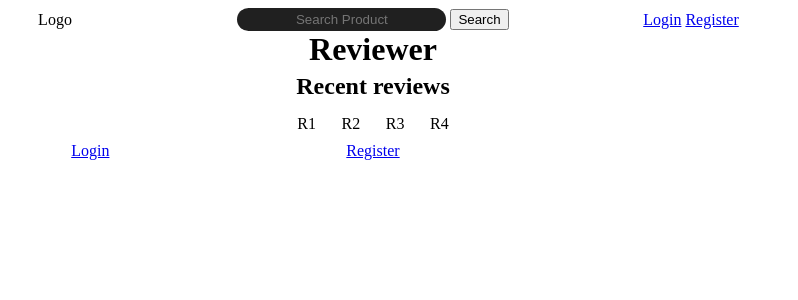
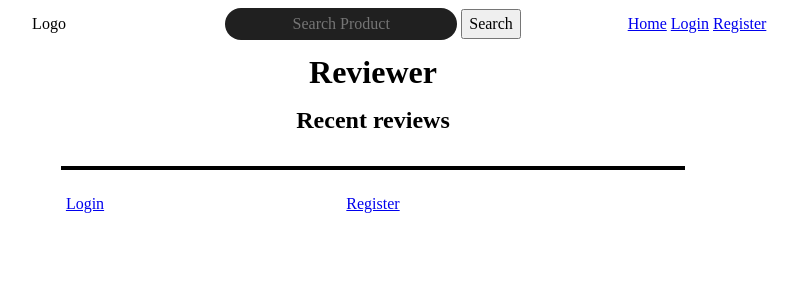
Before and after one commit to NxtPerfect/Reviewerer, a PHP site: page /src/home.php in a window 1280 px wide. Shown: the top 300 px of the page, without its empty margins (267-1065 px from the left). Run offline with PHP 8.4, Linux system fonts and the light colour scheme; data that the repository does not hold is empty.

Commit message:
Dodana opcja wyszukania oraz strona z wynikami
dodana strona rejestracji
dodany css
rozbicie nagłówka i stopki na oddzielne pliki

```diff
--- a/css/style.css
+++ b/css/style.css
@@ -1,3 +1,72 @@
+/*
+  1. Use a more-intuitive box-sizing model.
+*/
+*,
+*::before,
+*::after {
+  box-sizing: border-box;
+}
+
+/*
+  2. Remove default margin
+*/
+* {
+  margin: 0;
+}
+
+/*
+  Typographic tweaks!
+  3. Add accessible line-height
+  4. Improve text rendering
+*/
+body {
+  line-height: 1.5;
+  -webkit-font-smoothing: antialiased;
+}
+
+/*
+  5. Improve media defaults
+*/
+img,
+picture,
+video,
+canvas,
+svg {
+  display: block;
+  max-width: 100%;
+}
+
+/*
+  6. Remove built-in form typography styles
+*/
+input,
+button,
+textarea,
+select {
+  font: inherit;
+}
+
+/*
+  7. Avoid text overflows
+*/
+p,
+h1,
+h2,
+h3,
+h4,
+h5,
+h6 {
+  overflow-wrap: break-word;
+}
+
+/*
+  8. Create a root stacking context
+*/
+#root,
+#__next {
+  isolation: isolate;
+}
+
 :root {
   padding: 0 1rem;
   scroll-behavior: smooth;
@@ -10,7 +79,7 @@
   grid-template: 1fr / 1fr 2fr 1fr;
   justify-items: center;
   align-items: center;
-  padding: 0 15svw;
+  padding: 1svh 15svw;
 
   .search_bar {
     border-radius: 1rem;
@@ -36,11 +105,28 @@
     width: 50%;
     justify-content: center;
     align-content: center;
+    border: 2px solid black;
   }
 
   h1,
   h2 {
     margin: auto;
+  }
+}
+
+.review {
+  border: 2px solid black;
+  padding: .25rem .5rem;
+
+  .date {
+    font-weight: 200;
+    font-size: .8rem;
+  }
+
+  .description {
+    margin: 1rem 0;
+    line-height: 1.3rem;
+    max-width: 45ch;
   }
 }
 
--- /dev/null
+++ b/src/footer.php
@@ -0,0 +1,4 @@
+<footer>
+    <a href="/src/login.php">Login</a>
+    <a href="/src/register.php">Register</a>
+</footer>
--- a/src/home.php
+++ b/src/home.php
@@ -18,39 +18,23 @@
     <link href="../css/style.css" rel="stylesheet">
   </head>
   <body>
-    <nav>
-      <div class="logo">Logo</div>
-      <form class="search">
-        <input type="text" name="name" class="search_bar" maxlength="64" placeholder="Search Product"></input>
-        <button type="submit">Search</button>
-      </form>
-      <div class="links">
-        <a href="/src/login.php">Login</a>
-        <a href="/src/register.php">Register</a>
-      </div>
-    </nav>
+    <?php include 'nav.php';?>
     <main>
       <h1>Reviewer</h1>
       <h2>Recent reviews</h2>
       <div class="recent_reviews">
         <?php
           // Pokaż ostatnie 20 recenzji
-          $sql = "SELECT *, (SELECT name FROM products p WHERE p.id = product_id) product FROM reviews ORDER BY date LIMIT 20;";
+          $sql = "SELECT *, (SELECT name FROM products p WHERE p.id = product_id) product_name, (SELECT id FROM products p WHERE p.id = product_id) product_id FROM reviews ORDER BY date LIMIT 20;";
           $result = $conn->query($sql);
           while($row = $result->fetch_assoc()) {
-            echo "<div class='review'><h3>" . $row["product"]. "<p class='title'>". $row["title"] . "</p><p class='date'>". $row["date"] ."</p><p class='description'>" . $row["description"] . "</p></div>";
+            echo "<div class='review'><h3><a href='review/" . $row["product_id"] . "'>" . $row["product_name"]. "</a></h3><p class='title'>". $row["title"] . "</p><p class='date'>". $row["date"] ."</p><p class='description'>" . $row["description"] . "</p></div>";
+            echo "<div class='review'><h3><a href='review/" . $row["product_id"] . "'>" . $row["product_name"]. "</a></h3><p class='title'>". $row["title"] . "</p><p class='date'>". $row["date"] ."</p><p class='description'>" . $row["description"] . "</p></div>";
           }
-          $conn->close();
+          mysqli_free_result($result);
         ?>
-        <div class="review">R1</div>
-        <div class="review">R2</div>
-        <div class="review">R3</div>
-        <div class="review">R4</div>
       </div>
     </main>
-    <footer>
-        <a href="/src/login.php">Login</a>
-        <a href="/src/register.php">Register</a>
-    </footer>
+    <?php include 'footer.php';?>
   </body>
 </html>
--- /dev/null
+++ b/src/nav.php
@@ -0,0 +1,12 @@
+<nav>
+  <div class="logo">Logo</div>
+  <form class="search" action="search.php">
+    <input type="text" name="search_name" class="search_bar" maxlength="64" placeholder="Search Product"></input>
+    <button type="submit">Search</button>
+  </form>
+  <div class="links">
+    <a href="/src/home.php">Home</a>
+    <a href="/src/login.php">Login</a>
+    <a href="/src/register.php">Register</a>
+  </div>
+</nav>
```
Also changed, not shown: src/register.php (+30 -0 lines), src/search.php (added, +40 -0 lines).
